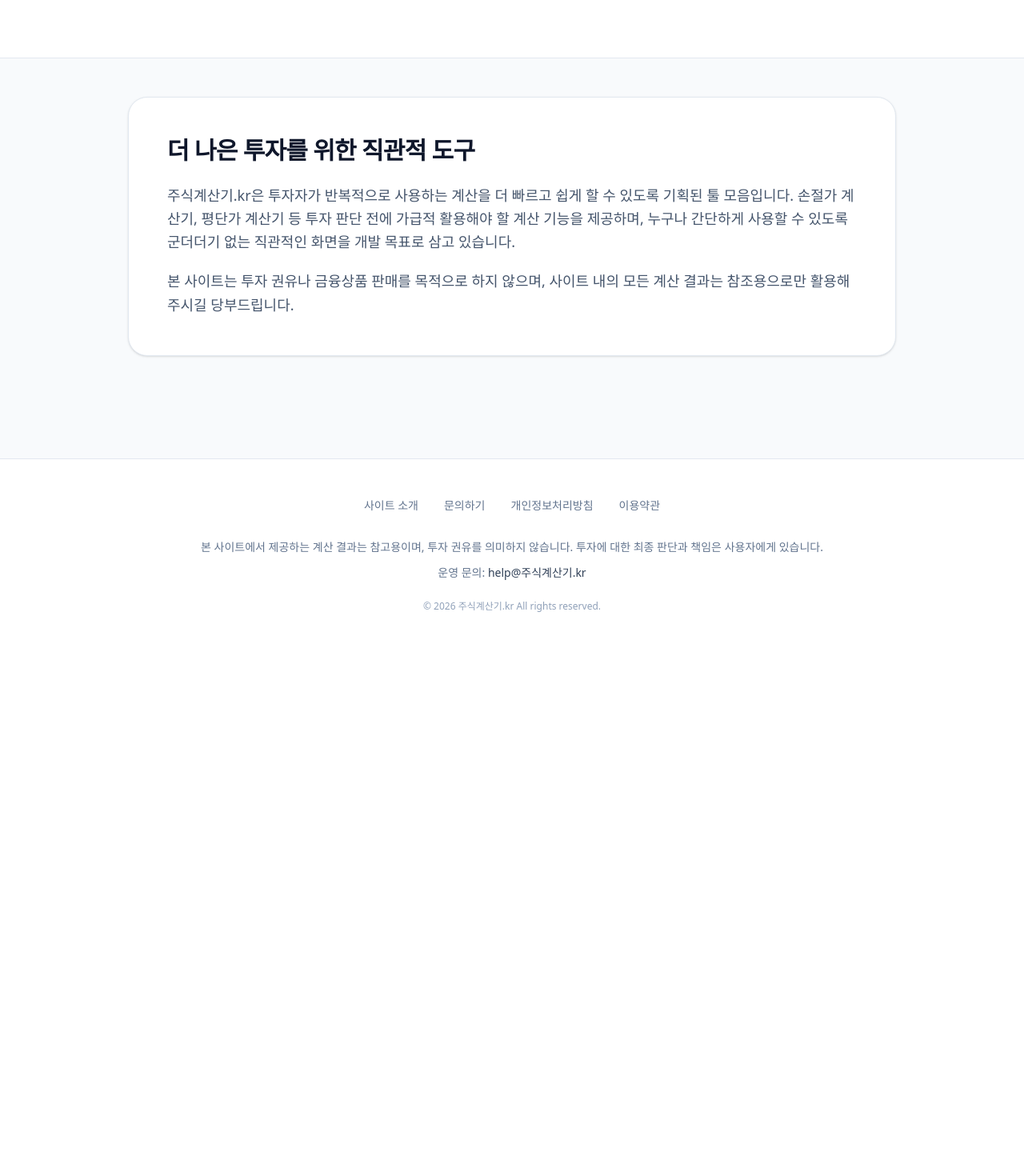
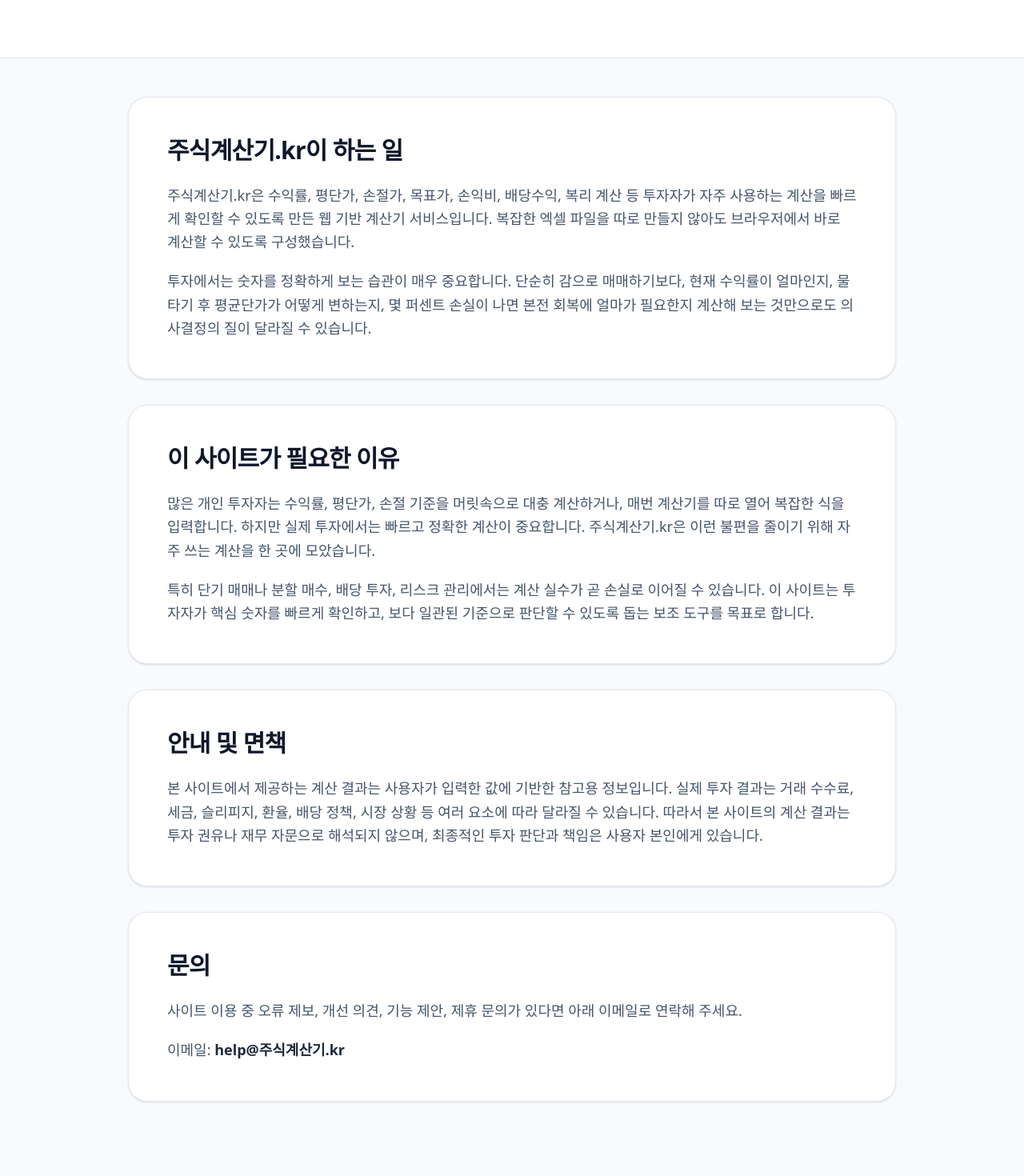
Before and after one commit to YG-coder/stock-calculator, a Next.js app: page /about in a window 1280 px wide. Shown: the part 400-1870 px from the top of the page at 80% size. Before the commit the page ends 1214 px from the top, so only its background shows below. Built offline with nearby package versions, Linux system fonts and the light colour scheme.

Commit message:
refactor: 이메일 및 정책/SEO 구조 정리 (애드센스 준비)

```diff
--- a/src/app/about/page.tsx
+++ b/src/app/about/page.tsx
@@ -1,36 +1,90 @@
-import type { Metadata } from "next";
+// src/app/about/page.tsx
+import { buildMetadata } from "@/lib/metadata";
 import { PageHeader, SectionCard, Article } from "@/components/ui/Shared";
 
-export const metadata: Metadata = {
+export const metadata = buildMetadata({
   title: "사이트 소개",
-  description: "주식계산기.kr 사이트 소개 페이지입니다.",
-};
+  description:
+      "주식계산기.kr은 투자에 필요한 핵심 계산을 빠르게 확인할 수 있도록 돕는 무료 계산기 사이트입니다.",
+  path: "/about",
+});
 
 export default function AboutPage() {
   return (
       <main className="min-h-screen bg-slate-50 text-slate-900 pb-20">
         <PageHeader
-        badge="주식계산기.kr"
-        title="사이트 소개"
-        description="투자자가 반복적으로 사용하는 필수 계산을 빠르고 정확하게 도와주는 금융 계산 도구 서비스입니다."
+            badge="사이트 안내"
+            title="주식계산기.kr 소개"
+            description="투자 판단에 필요한 기초 계산을 쉽고 빠르게 확인할 수 있도록 만든 무료 주식 계산기 서비스입니다."
         />
 
         <div className="mx-auto max-w-5xl px-6 py-12 md:px-8">
+          <div className="space-y-8">
             <SectionCard>
-          <Article title="더 나은 투자를 위한 직관적 도구">
-            <p>
-              주식계산기.kr은 투자자가 반복적으로 사용하는 계산을 더 빠르고 쉽게 할 수
-              있도록 기획된 툴 모음입니다. 손절가 계산기, 평단가 계산기 등 투자 판단 전에
-              가급적 활용해야 할 계산 기능을 제공하며, 누구나 간단하게 사용할 수 있도록
-              군더더기 없는 직관적인 화면을 개발 목표로 삼고 있습니다.
+              <Article title="주식계산기.kr이 하는 일">
+                <p className="mt-2">
+                  주식계산기.kr은 수익률, 평단가, 손절가, 목표가, 손익비, 배당수익,
+                  복리 계산 등 투자자가 자주 사용하는 계산을 빠르게 확인할 수 있도록
+                  만든 웹 기반 계산기 서비스입니다. 복잡한 엑셀 파일을 따로 만들지
+                  않아도 브라우저에서 바로 계산할 수 있도록 구성했습니다.
                 </p>
-            <p>
-              본 사이트는 투자 권유나 금융상품 판매를 목적으로 하지 않으며, 사이트 내의
-              모든 계산 결과는 참조용으로만 활용해 주시길 당부드립니다.
+                <p className="mt-3">
+                  투자에서는 숫자를 정확하게 보는 습관이 매우 중요합니다. 단순히
+                  감으로 매매하기보다, 현재 수익률이 얼마인지, 물타기 후 평균단가가
+                  어떻게 변하는지, 몇 퍼센트 손실이 나면 본전 회복에 얼마가 필요한지
+                  계산해 보는 것만으로도 의사결정의 질이 달라질 수 있습니다.
+                </p>
+              </Article>
+            </SectionCard>
+
+            <SectionCard>
+              <Article title="이 사이트가 필요한 이유">
+                <p className="mt-2">
+                  많은 개인 투자자는 수익률, 평단가, 손절 기준을 머릿속으로 대충
+                  계산하거나, 매번 계산기를 따로 열어 복잡한 식을 입력합니다. 하지만
+                  실제 투자에서는 빠르고 정확한 계산이 중요합니다. 주식계산기.kr은
+                  이런 불편을 줄이기 위해 자주 쓰는 계산을 한 곳에 모았습니다.
+                </p>
+                <p className="mt-3">
+                  특히 단기 매매나 분할 매수, 배당 투자, 리스크 관리에서는 계산
+                  실수가 곧 손실로 이어질 수 있습니다. 이 사이트는 투자자가 핵심 숫자를
+                  빠르게 확인하고, 보다 일관된 기준으로 판단할 수 있도록 돕는 보조
+                  도구를 목표로 합니다.
+                </p>
+              </Article>
+            </SectionCard>
+
+            <SectionCard>
+              <Article title="안내 및 면책">
+                <p className="mt-2">
+                  본 사이트에서 제공하는 계산 결과는 사용자가 입력한 값에 기반한
+                  참고용 정보입니다. 실제 투자 결과는 거래 수수료, 세금, 슬리피지,
+                  환율, 배당 정책, 시장 상황 등 여러 요소에 따라 달라질 수 있습니다.
+                  따라서 본 사이트의 계산 결과는 투자 권유나 재무 자문으로 해석되지
+                  않으며, 최종적인 투자 판단과 책임은 사용자 본인에게 있습니다.
+                </p>
+              </Article>
+            </SectionCard>
+
+            <SectionCard>
+              <Article title="문의">
+                <p className="mt-2">
+                  사이트 이용 중 오류 제보, 개선 의견, 기능 제안, 제휴 문의가 있다면
+                  아래 이메일로 연락해 주세요.
+                </p>
+                <p className="mt-4">
+                  이메일:{" "}
+                  <a
+                      href="mailto:help@주식계산기.kr"
+                      className="font-semibold text-slate-800 underline-offset-2 hover:underline"
+                  >
+                    help@주식계산기.kr
+                  </a>
                 </p>
               </Article>
             </SectionCard>
           </div>
+        </div>
       </main>
   );
 }
--- a/src/app/robots.ts
+++ b/src/app/robots.ts
@@ -1,3 +1,4 @@
+// src/app/robots.ts
 import type { MetadataRoute } from "next";
 
 export default function robots(): MetadataRoute.Robots {
@@ -7,5 +8,6 @@ export default function robots(): MetadataRoute.Robots {
       allow: "/",
     },
     sitemap: "https://주식계산기.kr/sitemap.xml",
+    host: "https://주식계산기.kr",
   };
 }
--- a/src/app/stop-loss-calculator/page.tsx
+++ b/src/app/stop-loss-calculator/page.tsx
@@ -2,7 +2,6 @@
 "use client";
 
 import { useMemo, useState } from "react";
-import type { Metadata } from "next";
 import {
   PageHeader,
   SectionCard,
@@ -14,24 +13,6 @@ import {
   ResultDetail,
   InputField,
 } from "@/components/ui/Shared";
-
-export const metadata: Metadata = {
-  title: "손절가 계산기",
-  description:
-      "매수가와 손절 비율을 입력하면 손절가와 손실 금액을 계산할 수 있는 주식 손절가 계산기입니다.",
-  alternates: {
-    canonical: "https://주식계산기.kr/stop-loss-calculator",
-  },
-  openGraph: {
-    title: "손절가 계산기 | 주식계산기.kr",
-    description:
-        "매수가와 손절 비율을 입력하면 손절가와 손실 금액을 계산할 수 있습니다.",
-    url: "https://주식계산기.kr/stop-loss-calculator",
-    siteName: "주식계산기.kr",
-    locale: "ko_KR",
-    type: "website",
-  },
-};
 
 function formatNumber(value: number) {
   if (!Number.isFinite(value)) return "-";
@@ -153,17 +134,19 @@ export default function StopLossCalculatorPage() {
             <SectionCard>
               <Article title="손절가 계산기가 필요한 이유">
                 <p className="mt-2">
-                  손절은 투자에서 손실을 제한하기 위한 가장 기본적인 원칙 중 하나입니다.
-                  많은 개인 투자자는 종목이 하락할 때 막연히 “조금만 더 기다리면 오르겠지”
-                  라고 생각하다가 손실을 키우는 경우가 많습니다. 손절가 계산기를 사용하면
-                  매수 시점부터 미리 손절 기준 가격을 정해둘 수 있어 감정적인 대응을 줄이고,
-                  손실을 일정 범위 안에서 통제하는 데 도움이 됩니다.
+                  손절은 투자에서 손실을 제한하기 위한 가장 기본적인 원칙 중
+                  하나입니다. 많은 개인 투자자는 종목이 하락할 때 막연히 “조금만 더
+                  기다리면 오르겠지”라고 생각하다가 손실을 키우는 경우가 많습니다.
+                  손절가 계산기를 사용하면 매수 시점부터 미리 손절 기준 가격을 정해둘
+                  수 있어 감정적인 대응을 줄이고, 손실을 일정 범위 안에서 통제하는 데
+                  도움이 됩니다.
                 </p>
                 <p className="mt-3">
                   예를 들어 손절 비율을 5%로 설정했다면, 현재 종목이 그 가격 아래로
-                  내려왔을 때 기계적으로 대응할 수 있습니다. 이렇게 하면 한 번의 실수로
-                  계좌 전체가 흔들리는 상황을 줄일 수 있습니다. 특히 변동성이 큰 중소형주,
-                  테마주, 단기 매매에서는 손절 기준을 사전에 정하는 습관이 매우 중요합니다.
+                  내려왔을 때 기계적으로 대응할 수 있습니다. 이렇게 하면 한 번의
+                  실수로 계좌 전체가 흔들리는 상황을 줄일 수 있습니다. 특히 변동성이
+                  큰 중소형주, 테마주, 단기 매매에서는 손절 기준을 사전에 정하는
+                  습관이 매우 중요합니다.
                 </p>
               </Article>
             </SectionCard>
@@ -172,30 +155,31 @@ export default function StopLossCalculatorPage() {
               <Article title="손절 기준은 어떻게 잡아야 하나">
                 <p className="mt-2">
                   손절 기준은 사람마다 다르지만, 일반적으로는 자신의 매매 스타일과
-                  감당 가능한 손실 범위를 기준으로 정하는 것이 좋습니다. 단기 매매자는
-                  3~5% 수준의 짧은 손절을 선호할 수 있고, 중기 보유자는 더 넓은 기준을
-                  잡기도 합니다. 중요한 것은 손절 비율 자체보다도, 한 번 정한 원칙을
-                  일관되게 지키는 것입니다.
+                  감당 가능한 손실 범위를 기준으로 정하는 것이 좋습니다. 단기
+                  매매자는 3~5% 수준의 짧은 손절을 선호할 수 있고, 중기 보유자는 더
+                  넓은 기준을 잡기도 합니다. 중요한 것은 손절 비율 자체보다도, 한 번
+                  정한 원칙을 일관되게 지키는 것입니다.
                 </p>
                 <p className="mt-3">
                   또한 손절가는 단순 퍼센트 기준 외에도 지지선 이탈, 전일 저가 이탈,
                   거래량 급감, 추세선 붕괴 같은 기술적 기준과 함께 보는 것이 좋습니다.
-                  이 계산기는 퍼센트 기준 손절가를 빠르게 계산하는 도구이므로, 실제 매매에서는
-                  차트와 함께 보조적으로 활용하는 것이 가장 현실적입니다.
+                  이 계산기는 퍼센트 기준 손절가를 빠르게 계산하는 도구이므로, 실제
+                  매매에서는 차트와 함께 보조적으로 활용하는 것이 가장 현실적입니다.
                 </p>
               </Article>
             </SectionCard>
 
             <SectionCard>
               <Article title="FAQ">
-                <div className="space-y-6 mt-4">
+                <div className="mt-4 space-y-6">
                   <div>
                     <h3 className="text-base font-bold text-slate-800">
                       Q1. 손절 비율은 몇 퍼센트가 적당한가요?
                     </h3>
                     <p className="mt-2 text-slate-600">
                       정답은 없지만, 단기 매매는 보통 3~5%, 스윙 관점은 5~10% 안에서
-                      많이 설정합니다. 다만 종목 변동성과 본인의 투자 성향에 따라 달라질 수 있습니다.
+                      많이 설정합니다. 다만 종목 변동성과 본인의 투자 성향에 따라
+                      달라질 수 있습니다.
                     </p>
                   </div>
 
@@ -214,8 +198,9 @@ export default function StopLossCalculatorPage() {
                       Q3. 이 계산 결과는 실제 수수료와 세금까지 반영하나요?
                     </h3>
                     <p className="mt-2 text-slate-600">
-                      현재 계산기는 기본 손절가와 손실 금액을 단순 계산한 참고용 결과입니다.
-                      실제 매매에서는 증권사 수수료, 세금, 체결 가격 차이 등이 발생할 수 있습니다.
+                      현재 계산기는 기본 손절가와 손실 금액을 단순 계산한 참고용
+                      결과입니다. 실제 매매에서는 증권사 수수료, 세금, 체결 가격
+                      차이 등이 발생할 수 있습니다.
                     </p>
                   </div>
                 </div>
```
Also changed, not shown: src/app/calculators/page.tsx (+116 -41 lines). Lines whose indentation alone changed are shown as unchanged.
